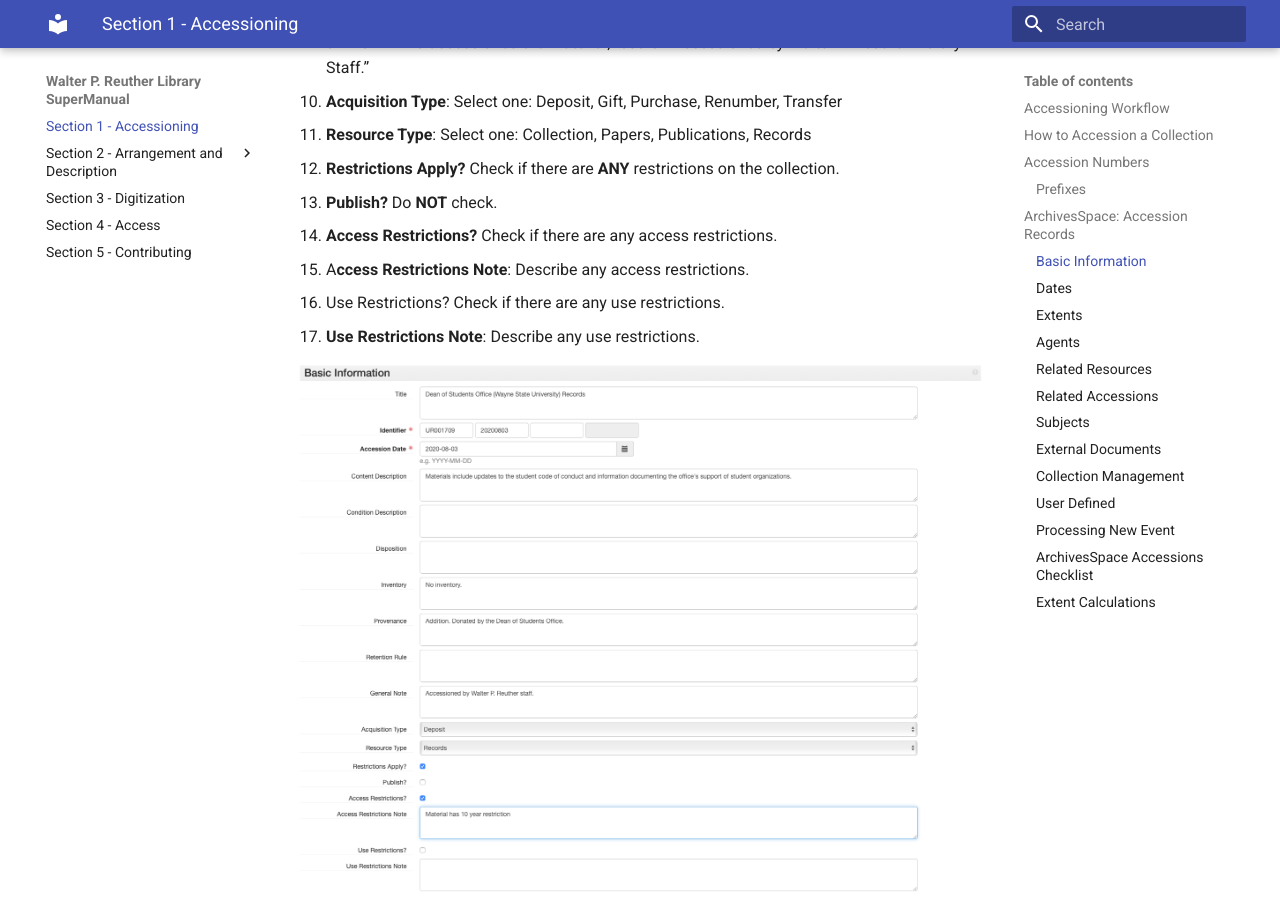
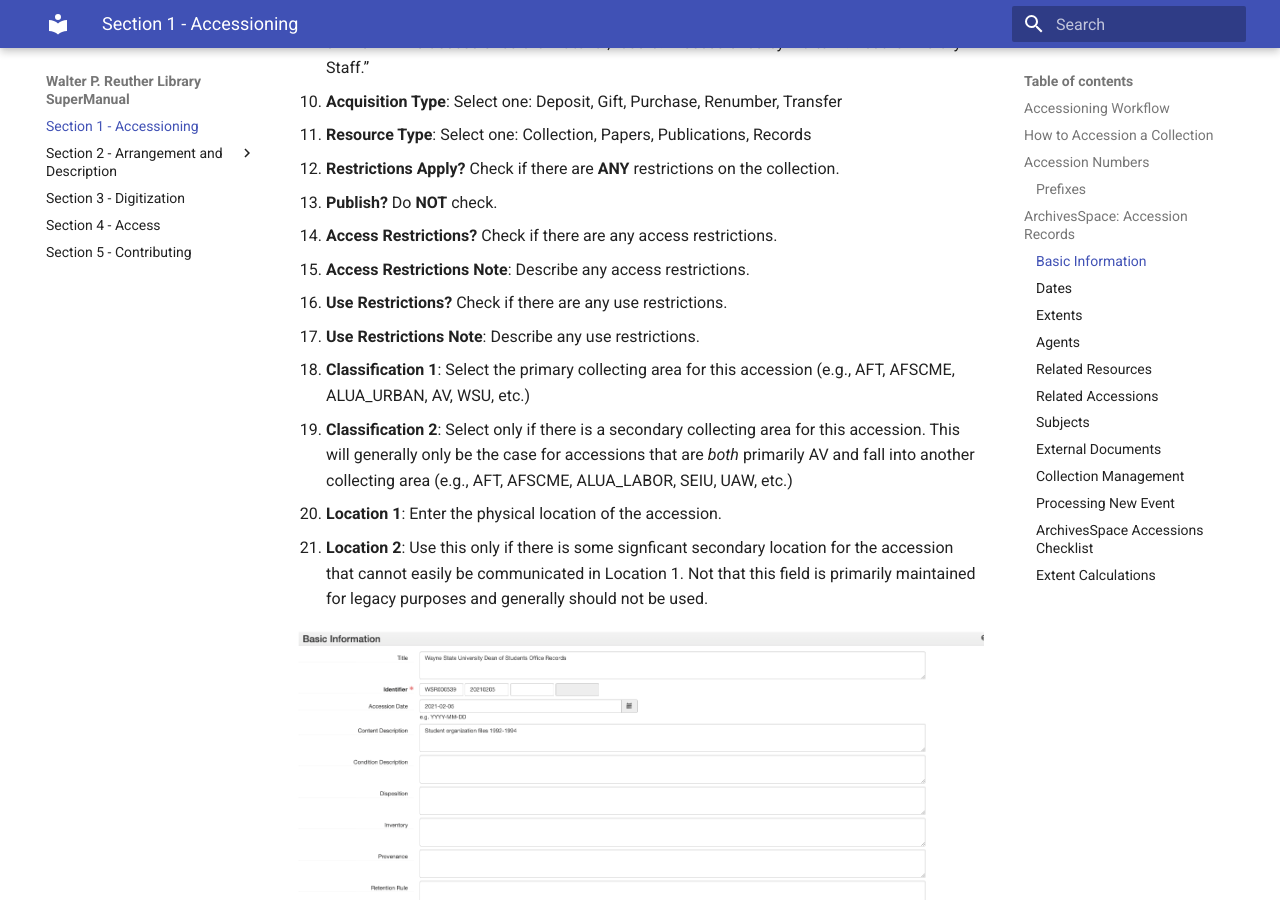
Before and after one commit to WSUReuther/SuperManual, an MkDocs documentation site: the page built from docs/01_accessioning.md, in a window 1280 px wide and 900 px high, scrolled down 8288 px. Built offline with MkDocs 1.6.1 and Material for MkDocs 9.7.7, drawn with Linux system fonts in a browser that asks for light colours; some of the changed text lies outside the part shown.

Commit message:
add classification and remove user_defined

```diff
--- a/docs/01_accessioning.md
+++ b/docs/01_accessioning.md
@@ -186,9 +186,13 @@ The instructions below can be used both for creating and editing accession recor
 12.	**Restrictions Apply?** Check if there are **ANY** restrictions on the collection.
 13.	**Publish?** Do **NOT** check.
 14.	**Access Restrictions?** Check if there are any access restrictions.
-15.	A**ccess Restrictions Note**: Describe any access restrictions.
-16.	Use Restrictions? Check if there are any use restrictions.
+15.	**Access Restrictions Note**: Describe any access restrictions.
+16.	**Use Restrictions?** Check if there are any use restrictions.
 17.	**Use Restrictions Note**: Describe any use restrictions.
+18. **Classification 1**: Select the primary collecting area for this accession (e.g., AFT, AFSCME, ALUA_URBAN, AV, WSU, etc.)
+19. **Classification 2**: Select only if there is a secondary collecting area for this accession. This will generally only be the case for accessions that are *both* primarily AV and fall into another collecting area (e.g., AFT, AFSCME, ALUA_LABOR, SEIU, UAW, etc.)
+20. **Location 1**: Enter the physical location of the accession.
+21. **Location 2**: Use this only if there is some signficant secondary location for the accession that cannot easily be communicated in Location 1. Not that this field is primarily maintained for legacy purposes and generally should not be used.
 
 ![Basic Information](img/aspace_accession_basic_info.png)
 
@@ -284,13 +288,6 @@ At a minimum the creator of the collection must be entered. Follow the instructi
 
 ![Collection Management](img/aspace_accession_collection_management.png)
 
-### User Defined
-The following **User Defined** field is filled out for all accessions.
-
-1.	**Text 1**: Enter the physical location of the accession.
-
-![User Defined](img/aspace_accession_user_defined.png)
-
 ### Processing New Event
 Create a **Processing New Event** for all accessions.
 
```
Also changed, not shown: docs/img/aspace_accession_basic_info.png.
